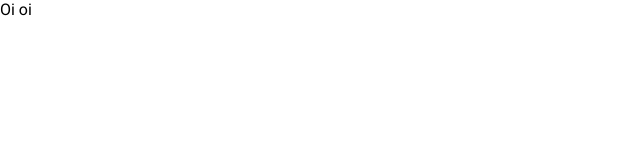
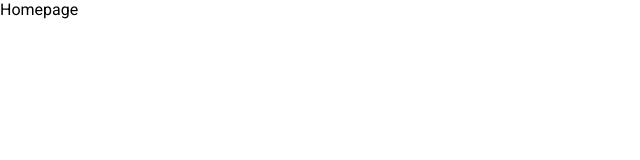
Before and after one commit to jonnyabrams/bookface-1st-attempt, a React (Create React App) app in the folder client/: page / in a window 1280 px wide. Shown: the top 160 px of the page, without its empty margins (0-640 px from the left). Built offline with nearby package versions, Linux system fonts and the light colour scheme.

Commit message:
Create Home page & bring it into App

```diff
--- a/client/src/App.js
+++ b/client/src/App.js
@@ -1,10 +1,9 @@
+import Home from "./pages/home/Home"
 
 const App = () => {
   return (
-    <div>
-      Oi oi
-    </div>
-  );
+    <Home />
+  )
 }
 
 export default App
--- /dev/null
+++ b/client/src/pages/home/Home.jsx
@@ -0,0 +1,11 @@
+import './home.css'
+
+const Home = () => {
+  return (
+    <div>
+      Homepage
+    </div>
+  )
+}
+
+export default Home
```
Also changed, not shown: client/src/pages/home/home.css (added).
